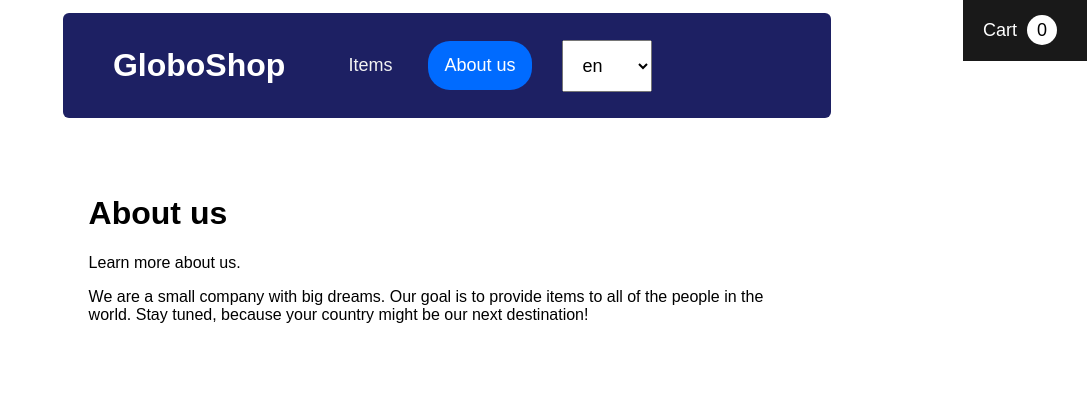
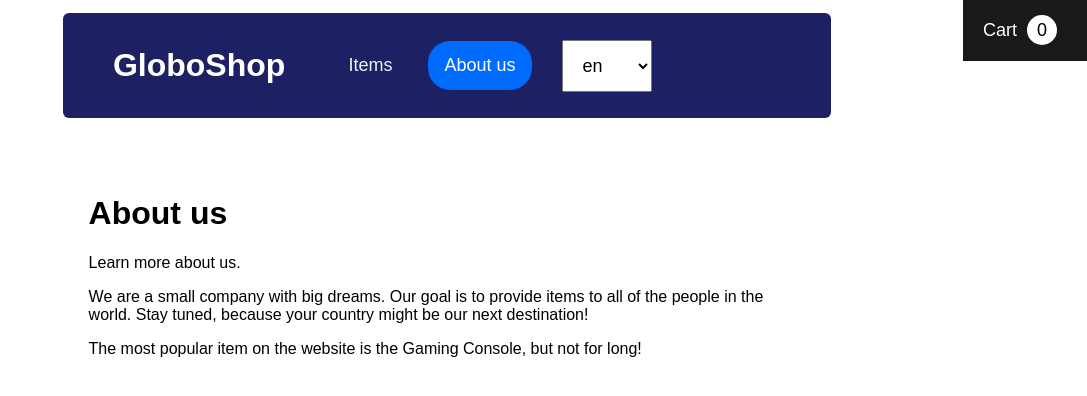
Before and after one commit to leogiraldimg/preparing-a-vue-app-for-internationalization, a Vue app: page /about in a window 1280 px wide. Shown: the top 396 px of the page, without its empty margins (193-1280 px from the left). Built offline with nearby package versions, Linux system fonts and the light colour scheme.

Commit message:
:sparkles: includes message interpolations

```diff
--- a/src/i18n/index.js
+++ b/src/i18n/index.js
@@ -10,7 +10,8 @@ const messages = {
       cart: "Cart",
       subtotal: "Subtotal",
       clearButton: "Remove this item"
-    }
+    },
+    popularItem: "The most popular item on the website is the { itm }, but not for long!"
   },
   hr: {
     routes: {
@@ -21,7 +22,8 @@ const messages = {
       cart: "Kosarica",
       subtotal: "Ukupno",
       clearButton: "Ukloni ovaj artikl"
-    }
+    },
+    popularItem: "Najpopularniji artikl na stranici je {itm}, ali ne zadugo!"
   }
 };
 
--- a/src/views/About.vue
+++ b/src/views/About.vue
@@ -3,5 +3,6 @@
     <h1>{{ $t("routes.about") }}</h1>
     <p>Learn more about us.</p>
     <p>We are a small company with big dreams. Our goal is to provide items to all of the people in the world. Stay tuned, because your country might be our next destination!</p>
+    <p>{{ $t("popularItem", { itm: $store.getters.items[0].title }) }}</p>
   </div>
 </template>
```
